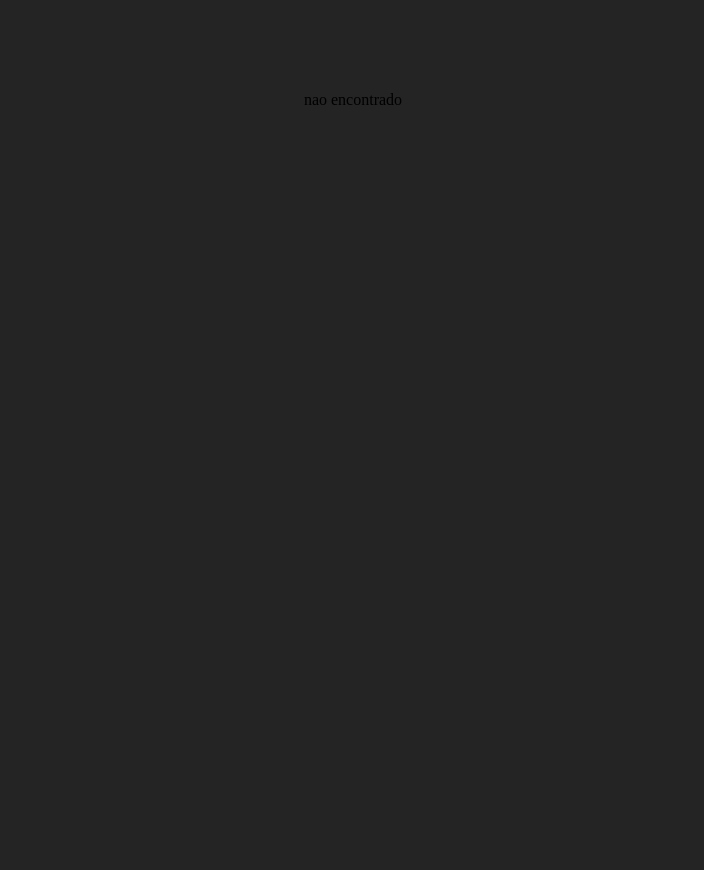
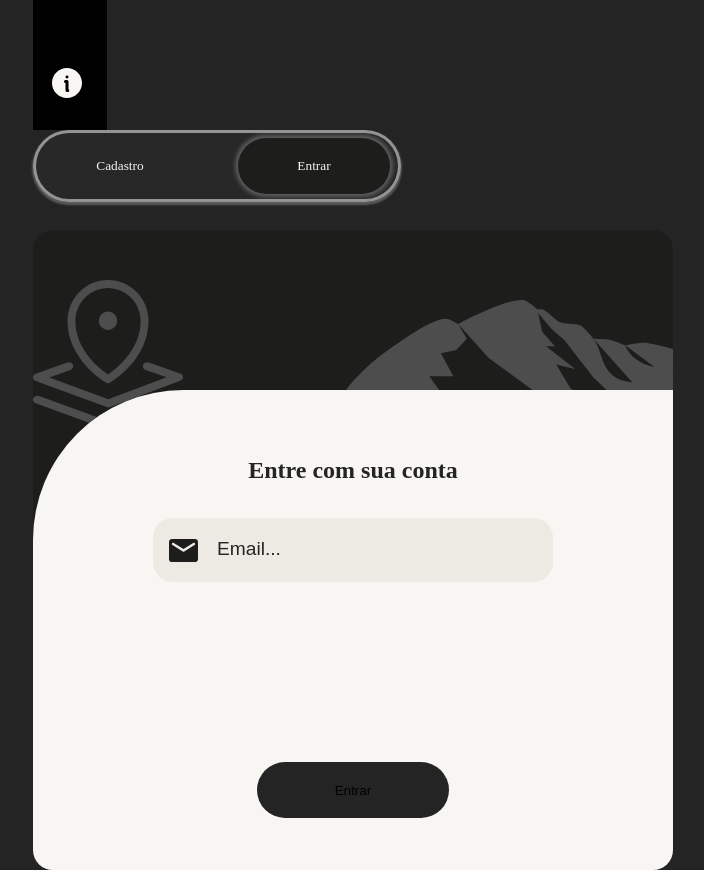
Before and after one commit to GitCoffee-hackathon2025/hackathon-frontend, a Vue app: page /usuario/entrar in a window 1280 px wide. Shown: the part 300-1170 px from the top of the page, without its empty margins (287-991 px from the left). Before the commit the page ends 800 px from the top, so only its background shows below. Built offline with nearby package versions, Linux system fonts and the light colour scheme.

Commit message:
FEAT: Arquivos das páginas de cadastro e login, HTML e estilização dessas páginas (#10)

```diff
--- a/src/App.vue
+++ b/src/App.vue
@@ -1,7 +1,19 @@
 <script setup lang="ts">
-
+import BarraNav from '@/components/NavBarra.vue'
 </script>
 
 <template>
-  <RouterView />
+  <header><BarraNav /></header>
+  <main>
+    <router-view></router-view>
+  </main>
 </template>
+
+<style scoped lang="scss">
+header {
+  width: auto;
+}
+main {
+  width: 100%;
+}
+</style>
--- a/src/router/index.ts
+++ b/src/router/index.ts
@@ -30,11 +30,11 @@ const router = createRouter({
       children: [
         {
           path: 'cadastro',
-          component:  () => import("@/views/Usuario/cadastro-login/CadastroRota.vue")
+          component:  () => import("@/views/Usuario/cadastro-login/RotaCadastro.vue")
         },
         {
-          path: 'login',
-          component:  () => import("@/views/Usuario/cadastro-login/LoginRota.vue")
+          path: 'entrar',
+          component:  () => import("@/views/Usuario/cadastro-login/RotaLogin.vue")
         }
       ],
     },
--- a/src/views/Usuario/PaginaUsuario.vue
+++ b/src/views/Usuario/PaginaUsuario.vue
@@ -1,3 +1,19 @@
+<script setup lang="ts">
+import NavLogin from "@/views/Usuario/cadastro-login/components/SelecaoAuth.vue";
+</script>
+
 <template>
-  <router-view></router-view>
+  <div class="box-cadastro-login">
+  <NavLogin />
+  <router-view></router-view></div>
 </template>
+
+<style scoped lang="scss">
+div.box-cadastro-login{
+  display: flex;
+  align-items: baseline;
+  justify-content: baseline;
+  flex-direction: column;
+  gap: 1.8rem;
+}
+</style>
--- a/src/views/Usuario/cadastro-login/CadastroRota.vue
+++ /dev/null
@@ -1,8 +0,0 @@
-<template>
-  <div></div>
-</template>
-
-
-<style lang=" scss">
-@import "@/assets/logincadastro.css";
-</style>
--- a/src/views/Usuario/cadastro-login/LoginRota.vue
+++ /dev/null
@@ -1,7 +0,0 @@
-<template>
-  <div></div>
-</template>
-
-<style lang=" scss">
-@import "@/assets/logincadastro.css";
-</style>
--- /dev/null
+++ b/src/views/Usuario/cadastro-login/RotaCadastro.vue
@@ -0,0 +1,20 @@
+<script setup lang="ts">
+import CampoDataNascimento from './components/inputs/CampoDataNascimento.vue'
+</script>
+
+<template>
+  <form>
+    <div class="parte-escura">
+      <img class="montanha" src="./assets/mountain.svg" alt="">
+      <img class="ponto" src="./assets/point.svg" alt="">
+    </div>
+    <div class="parte-branca">
+      <h2>Crie sua conta</h2>
+      <div class="acoes-form"><button>Cancelar</button><button>Avançar</button></div>
+    </div>
+  </form>
+</template>
+
+<style scoped lang="scss">
+@import url('./assets/logincadastro.scss');
+</style>
--- /dev/null
+++ b/src/views/Usuario/cadastro-login/RotaLogin.vue
@@ -0,0 +1,22 @@
+<script setup lang="ts">
+import CampoDataNascimento from './components/inputs/CampoDataNascimento.vue';
+import CampoEmail from './components/inputs/CampoEmail.vue';
+</script>
+
+<template>
+  <form>
+    <div class="parte-escura">
+      <img class="montanha" src="./assets/mountain.svg" alt="" />
+      <img class="ponto" src="./assets/point.svg" alt="" />
+    </div>
+    <div class="parte-branca">
+      <h2>Entre com sua conta</h2>
+      <CampoEmail/>
+      <div class="acoes-form"><button>Entrar</button></div>
+    </div>
+  </form>
+</template>
+
+<style scoped lang="scss">
+@import url('./assets/logincadastro.scss');
+</style>
--- /dev/null
+++ b/src/views/Usuario/cadastro-login/assets/logincadastro.scss
@@ -0,0 +1,80 @@
+form {
+  width: 40rem;
+  height: 40rem;
+  border-radius: 1.25rem;
+  background: #1d1e1c;
+  padding-top: calc(40rem - 30rem);
+
+  div.parte-escura {
+    position: relative;
+
+    img.montanha {
+      position: absolute;
+      z-index: 1;
+      top: -90px;
+      width: 330px;
+      right: 0;
+    }
+    img.ponto {
+      position: absolute;
+      z-index: 1;
+      top: -110px;
+      width: 150px;
+      left: 0;
+    }
+  }
+
+  div.parte-branca {
+    position: relative;
+    width: 40rem;
+    height: 30rem;
+    border-radius: 9.375rem 0 1.25rem 1.25rem;
+    background: #f8f6f2;
+    display: grid;
+    grid-template-columns: 1fr 1fr 1fr 1fr 1fr 1fr;
+    grid-template-rows: 1fr 1fr 1fr 1fr 1fr 1fr;
+    z-index: 2;
+    h2 {
+      color: var(--cinza);
+      grid-column: 2 / 6;
+      grid-row: 1 / 3;
+      justify-self: center;
+      align-self: center;
+    }
+
+    .acoes-form {
+      width: 100%;
+      height: 100%;
+      grid-row: 5 / 7;
+      grid-column: 2 / 6;
+      display: flex;
+      justify-content: center;
+      align-items: center;
+
+      button {
+        border: none;
+        background-color: var(--cinza);
+        background-color: var(--cinza);
+        border-radius: 2rem;
+        width: 12rem;
+        height: 3.5rem;
+        position: relative;
+        &::after {
+          border-radius: 2rem;
+          content: '';
+          position: absolute;
+          inset: 0;
+          background: rgba(255, 255, 255, 0.3); /* camada branca leve */
+          opacity: 0;
+          transition: opacity 0.3s ease;
+          pointer-events: none; /* não impede clique */
+          z-index: 3;
+        }
+
+        &:hover::after {
+          opacity: 1;
+        }
+      }
+    }
+  }
+}
--- /dev/null
+++ b/src/views/Usuario/cadastro-login/components/SelecaoAuth.vue
@@ -0,0 +1,86 @@
+<script setup lang="ts">
+import { useRouter, useRoute } from 'vue-router'
+import { ref } from 'vue'
+const router = useRouter()
+const rotaAtual = useRoute().path
+const rotaNova = ref<number>()
+if (rotaAtual == '/usuario/cadastro') {
+  rotaNova.value = 1
+} else {
+  rotaNova.value = 2
+}
+
+function mudarRota(rota: number): void {
+  switch (rota) {
+    case 1:
+      router.push('/usuario/cadastro')
+      rotaNova.value = 1
+      break
+
+    case 2:
+      router.push('/usuario/entrar')
+      rotaNova.value = 2
+      break
+  }
+}
+</script>
+
+<template>
+  <div class="background-vidro">
+    <div :class="['selecionado', rotaNova == 1 ? 'cadastro' : 'entrar']"></div>
+    <button type="button" @click="mudarRota(1)">Cadastro</button>
+    <button type="button" @click="mudarRota(2)">Entrar</button>
+  </div>
+</template>
+
+<style scoped lang="scss">
+div.background-vidro {
+  width: 23rem;
+  height: 4.5rem;
+  flex-shrink: 0;
+  border-radius: 4rem;
+  border: 3px solid rgba(255, 255, 255, 0.5);
+  background: rgba(77, 77, 77, 0.1);
+  box-shadow: 0 2px 2px 1px rgba(255, 255, 255, 0.25);
+  backdrop-filter: blur(17.5px);
+  display: flex;
+  align-items: center;
+  justify-content: space-between;
+  z-index: 0;
+  padding: 0 0.5rem 0 0.5rem;
+
+  button {
+    color: #f8f6f2;
+    text-align: center;
+    font-family: inherit;
+    width: 9.5rem;
+    height: 3.5rem;
+    background-color: transparent;
+    z-index: 2;
+    border: none;
+    display: flex;
+    align-items: center;
+    justify-content: center;
+    border-radius: 4rem;
+  }
+
+  .selecionado {
+    width: 9.5rem;
+    height: 3.5rem;
+    border-radius: 4rem;
+    background: #1d1e1c;
+    box-shadow: 0 0 4px 3px rgba(255, 255, 255, 0.25);
+    position: absolute;
+    z-index: 1;
+    transition: left 0.3s ;
+
+    &.cadastro {
+      left: 0.5rem;
+    }
+
+    &.entrar {
+      left: calc(100% - 1rem - 9rem);
+    }
+  }
+}
+</style>
```
Also changed, not shown: src/assets/logincadastro.css (deleted), src/views/Usuario/cadastro-login/assets/mountain.svg (added), src/views/Usuario/cadastro-login/assets/point.svg (added).
